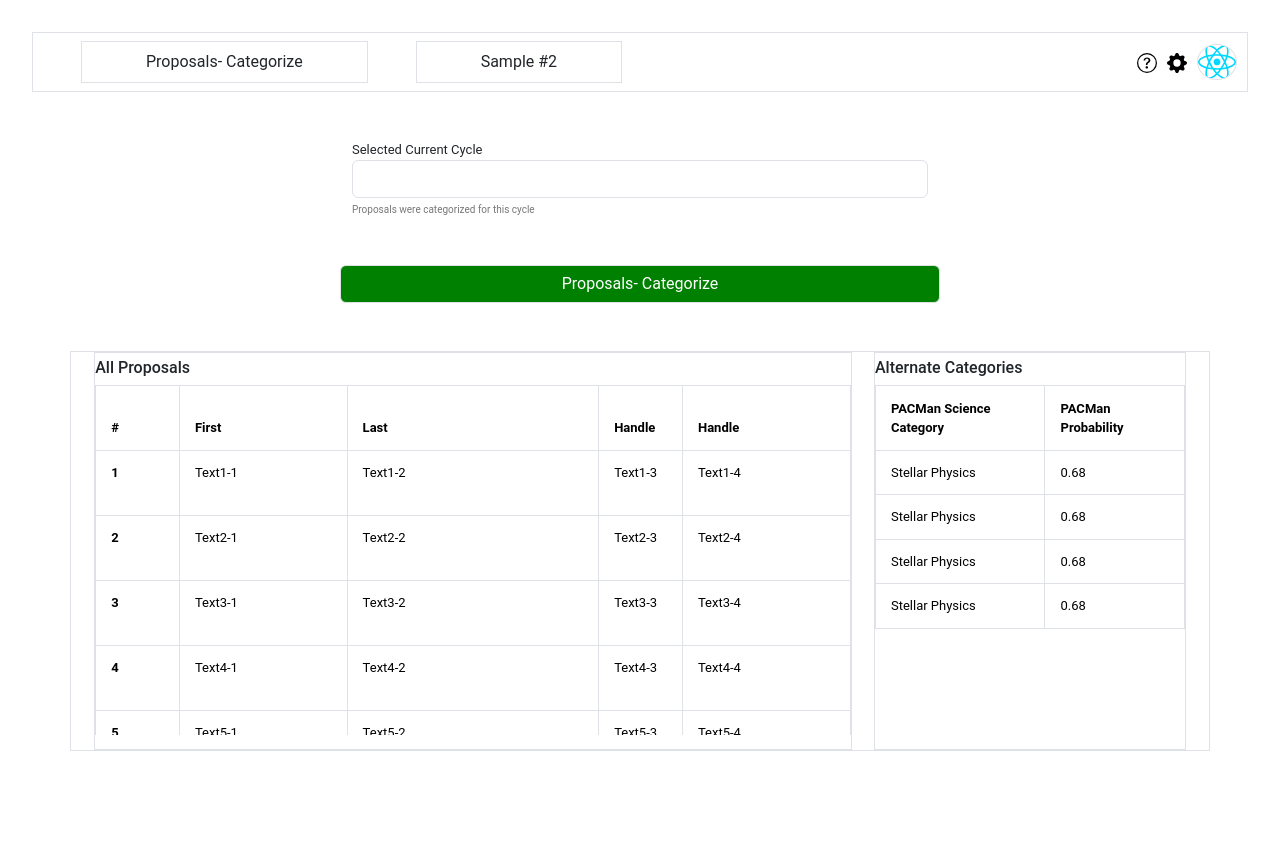
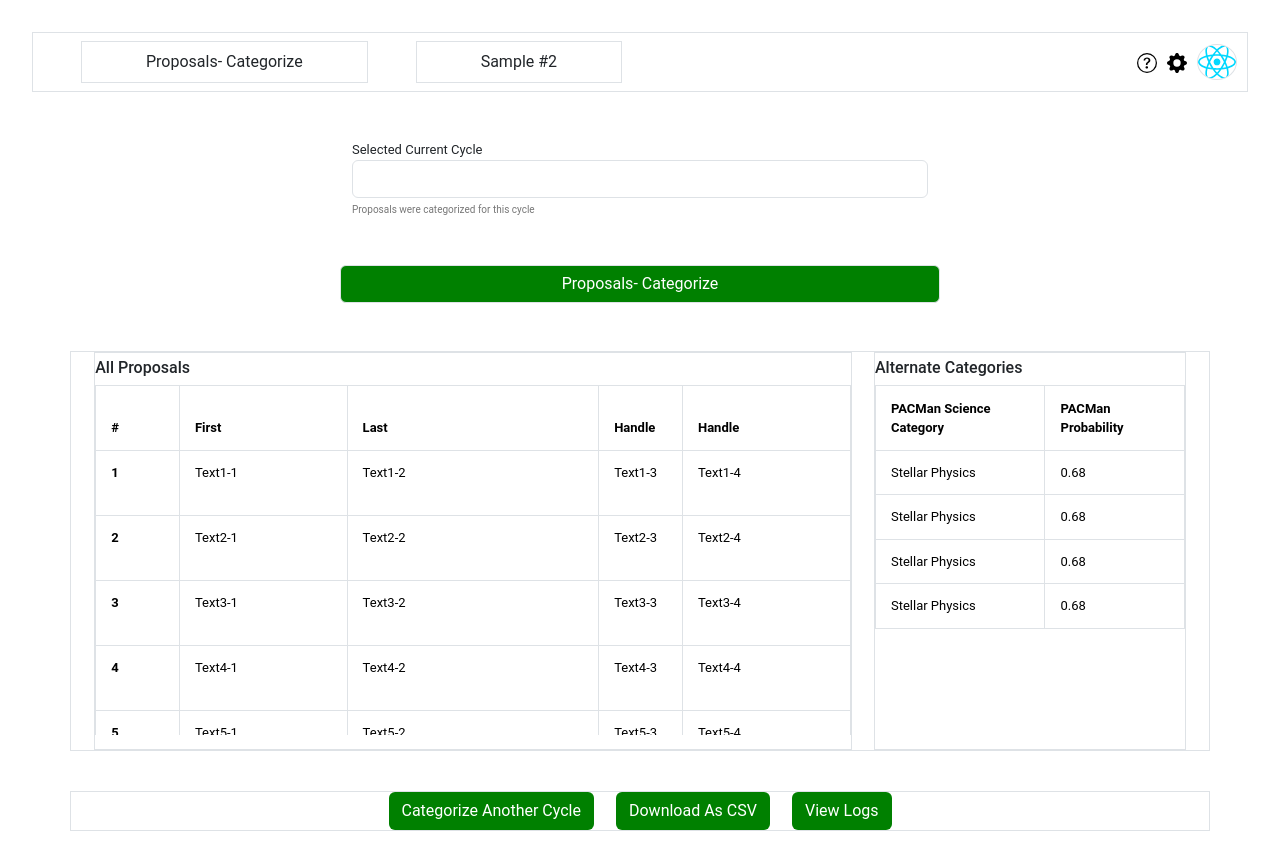
Before and after one commit to deepthought-initiative/pacmanweb, a React (Vite) app in the folder frontend/: page / in a window 1280 px wide. Before the commit the page ends 800 px from the top, so only its background shows below. Built offline with nearby package versions, Linux system fonts and the light colour scheme.

Commit message:
Add button tray.

```diff
--- a/frontend/src/components/proposalTable.jsx
+++ b/frontend/src/components/proposalTable.jsx
@@ -15,6 +15,7 @@ const ProposalTable = () => {
 ]
 
   return (
+    <>
         <div id="outer-container"className="container border mt-5">
             <div id="left-section" className='border'>
                 <h6 className=''>All Proposals</h6>
@@ -75,6 +76,12 @@ const ProposalTable = () => {
                 </div>
             </div>
         </div>
+        <div className='button-tray container border'>
+            <button className='btn'>Categorize Another Cycle</button>
+            <button className='btn'>Download As CSV</button>
+            <button className='btn'>View Logs</button>
+        </div>
+    </>
   )
 }
 
--- a/frontend/src/css/proposalTable.css
+++ b/frontend/src/css/proposalTable.css
@@ -49,4 +49,11 @@ td {
     padding-bottom: 12px !important;
     padding-left: 15px !important;
     padding-right: 20px !important;
-    }
+}
+
+.button-tray{
+    margin-top: 40px;
+    display: flex;
+    justify-content: center;
+    gap: 22px;
+}
```
Lines whose indentation alone changed are shown as unchanged.
